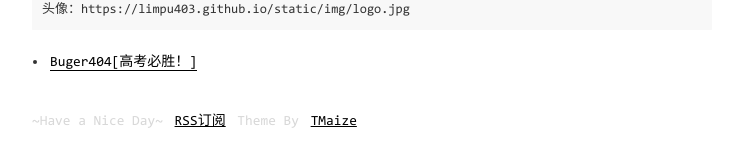
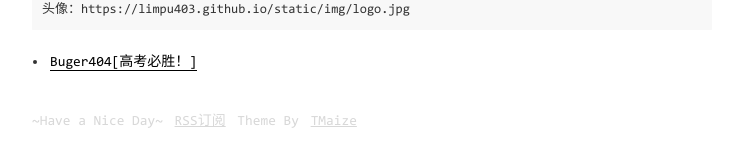
Before and after one commit to Limpu403/limpu403.github.io, a Jekyll site: the page built from pages/links.md, in a window 1280 px wide. Shown: the part 293-460 px from the top of the page, without its empty margins (268-1011 px from the left). Built offline with Jekyll 4.4.1, drawn with Linux system fonts in a browser that asks for light colours.

Commit message:
Update footer.html

```diff
--- a/_includes/footer.html
+++ b/_includes/footer.html
@@ -1,8 +1,8 @@
 <footer class="footer">
-  <span style="color:#D8D8D8;">{{ site.footerText }}</span>
-  <a href="{{ site.baseurl }}/static/xml/rss.xml">RSS订阅</a>
-  <span  style="color:#D8D8D8;">Theme By</span>
-  <a href="https://github.com/TMaize/tmaize-blog">TMaize</a>
+  <span style="color:#D8D8D8">{{ site.footerText }}</span>
+  <a href="{{ site.baseurl }}/static/xml/rss.xml" style="color:#D8D8D8">RSS订阅</a>
+  <span  style="color:#D8D8D8">Theme By</span>
+  <a href="https://github.com/TMaize/tmaize-blog" style="color:#D8D8D8">TMaize</a>
 </footer>
 <div id="to-top">
   <span></span>
```
